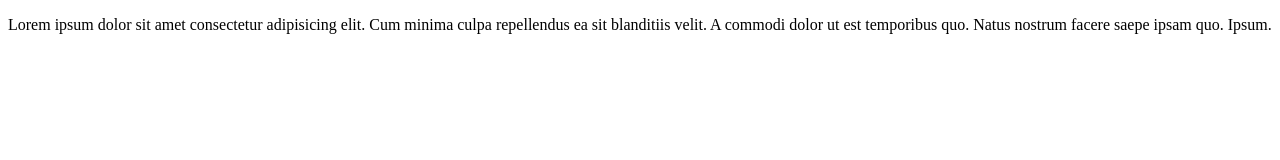
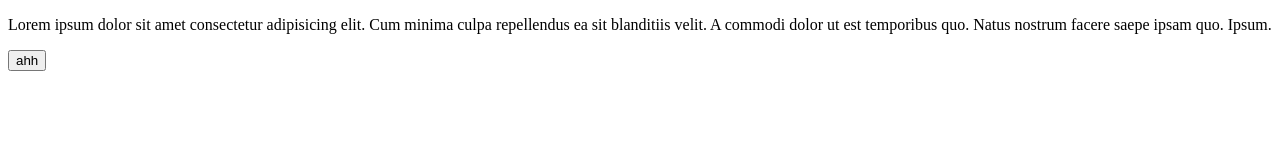
Before and after one commit to fransisGil/trialRun, a plain HTML site: page index.html in a window 1280 px wide. Drawn offline with Linux system fonts and the light colour scheme.

Commit message:
added another bit of life

```diff
--- a/index.html
+++ b/index.html
@@ -10,6 +10,9 @@
 <body>
     <p>Lorem ipsum dolor sit amet consectetur adipisicing elit. Cum minima culpa repellendus ea sit blanditiis velit. A
         commodi dolor ut est temporibus quo. Natus nostrum facere saepe ipsam quo. Ipsum.</p>
+    <button>
+        ahh
+    </button>
 </body>
 
 </html>
```
